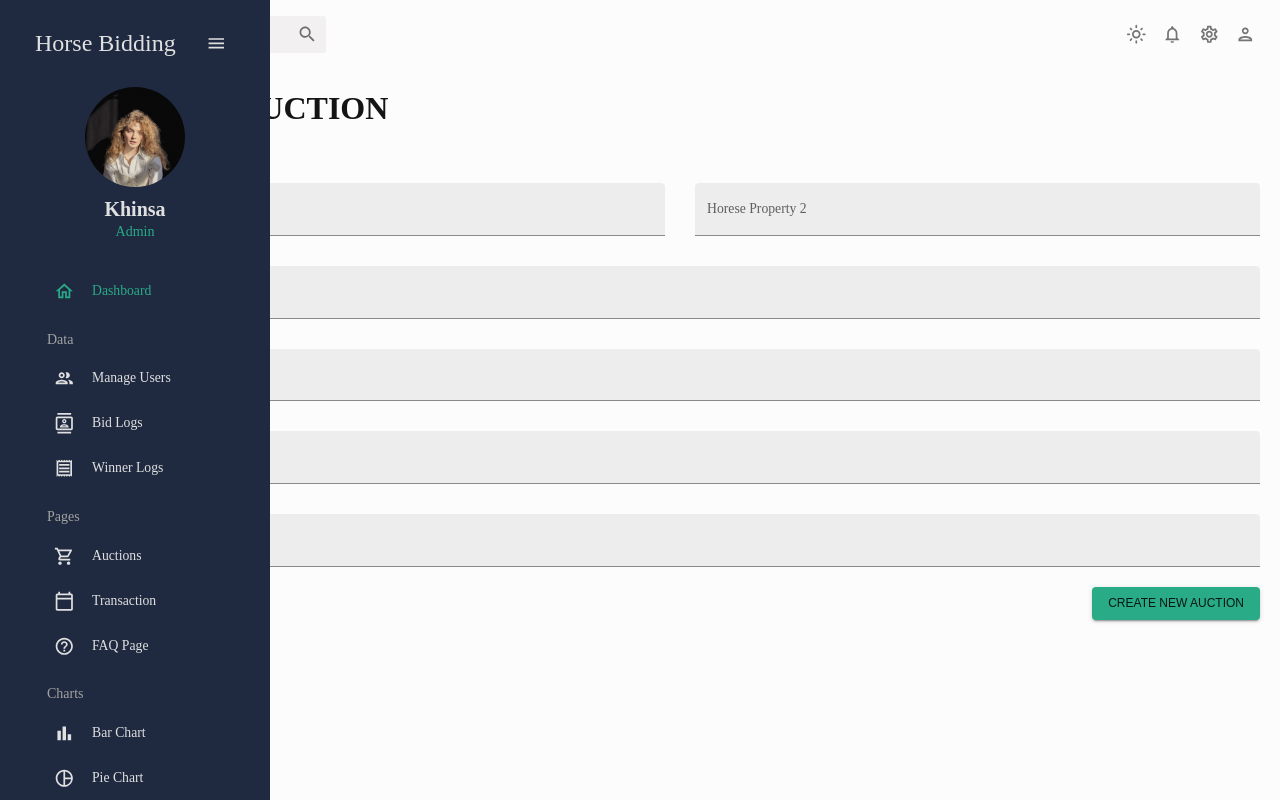
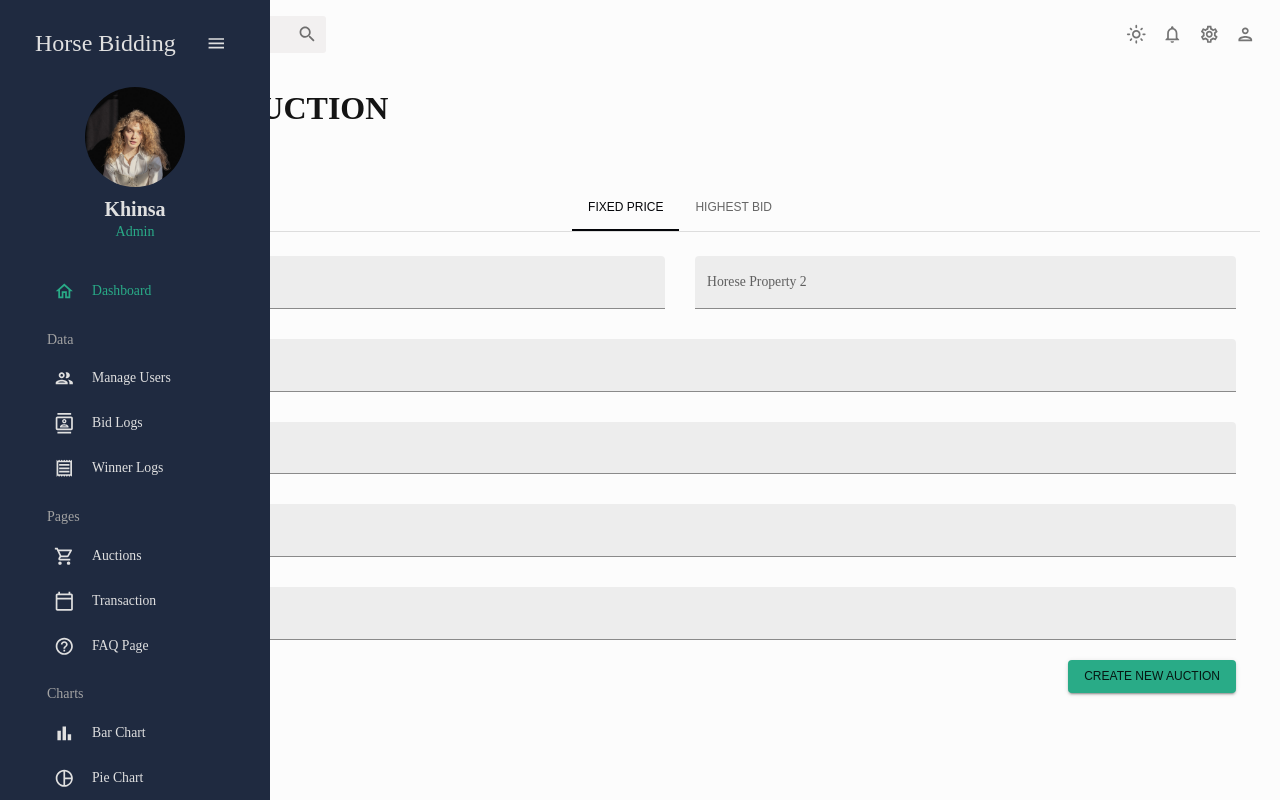
Before and after one commit to Usman-Marwat/horseauctionadmin, a React (Vite) app: page /addProduct in a window 1280 px wide. Built offline with nearby package versions, Linux system fonts and the light colour scheme.

Commit message:
Add skeletons for the auction products.

```diff
--- a/package.json
+++ b/package.json
@@ -13,6 +13,7 @@
 		"@emotion/react": "^11.11.1",
 		"@emotion/styled": "^11.11.0",
 		"@mui/icons-material": "^5.14.7",
+		"@mui/lab": "^5.0.0-alpha.143",
 		"@mui/material": "^5.14.7",
 		"@mui/x-data-grid": "^6.12.1",
 		"@nivo/bar": "^0.83.0",
--- /dev/null
+++ b/src/hooks/useBidProducts.js
@@ -0,0 +1,16 @@
+import { useQuery } from '@tanstack/react-query';
+import axios from 'axios';
+
+const useBidProducts = () => {
+	const fetchProducts = () =>
+		axios
+			.get('https://erin-impossible-donkey.cyclic.app/client/products')
+			.then((res) => res.data);
+
+	return useQuery({
+		queryKey: ['products'],
+		queryFn: fetchProducts,
+	});
+};
+
+export default useBidProducts;
--- a/src/scenes/addProduct/index.jsx
+++ b/src/scenes/addProduct/index.jsx
@@ -1,20 +1,64 @@
-import { Box, Button, TextField } from '@mui/material';
+import { Box, Button, Tab, TextField } from '@mui/material';
+import TabContext from '@mui/lab/TabContext';
+import TabList from '@mui/lab/TabList';
+import TabPanel from '@mui/lab/TabPanel';
 import { Formik } from 'formik';
 import * as yup from 'yup';
+
 import useMediaQuery from '@mui/material/useMediaQuery';
 import Header from '../../components/Header';
+import { useState } from 'react';
 
-const AddProduct = () => {
+export default () => {
 	const isNonMobile = useMediaQuery('(min-width:600px)');
-
-	const handleFormSubmit = (values) => {
-		console.log(values);
-	};
 
 	return (
 		<Box m="20px">
 			<Header title="CREATE AUCTION" subtitle="Create a New Auction" />
+			<TabViews isNonMobile={isNonMobile} />
+		</Box>
+	);
+};
 
+const TabViews = ({ isNonMobile }) => {
+	const [value, setValue] = useState('1');
+
+	const handleChange = (e) => {
+		switch (e.target.textContent) {
+			case 'Fixed Price':
+				setValue('1');
+				break;
+			case 'Highest Bid':
+				setValue('2');
+				break;
+		}
+	};
+
+	return (
+		<TabContext value={value}>
+			<Box sx={{ borderBottom: 1, borderColor: 'divider' }}>
+				<TabList
+					onChange={handleChange}
+					aria-label="lab API tabs example"
+					centered={isNonMobile}
+				>
+					<Tab label="Fixed Price" value="1" />
+					<Tab label="Highest Bid" value="2" />
+				</TabList>
+			</Box>
+			<TabPanel value="1">
+				<FixedPriceAuction isNonMobile={isNonMobile} />
+			</TabPanel>
+			<TabPanel value="2">Highest Bid Auction</TabPanel>
+		</TabContext>
+	);
+};
+
+const FixedPriceAuction = ({ isNonMobile }) => {
+	const handleFormSubmit = (values) => {
+		console.log(values);
+	};
+	return (
 		<Formik
 			onSubmit={handleFormSubmit}
 			initialValues={initialValues}
@@ -124,7 +168,6 @@ const AddProduct = () => {
 				</form>
 			)}
 		</Formik>
-		</Box>
 	);
 };
 
@@ -150,5 +193,3 @@ const initialValues = {
 	address1: '',
 	address2: '',
 };
-
-export default AddProduct;
--- a/src/scenes/products/index.jsx
+++ b/src/scenes/products/index.jsx
@@ -14,6 +14,7 @@ import {
 	Autocomplete,
 	Chip,
 	CircularProgress,
+	Skeleton,
 } from '@mui/material';
 import { AddCircle, DeleteOutline } from '@mui/icons-material';
 import EditIcon from '@mui/icons-material/Edit';
@@ -27,6 +28,7 @@ import Header from '../../components/Header';
 import FlexBetween from '../../components/FlexBetween';
 import ImageSlider from '../../components/ImageSlider';
 import { useQuery } from '@tanstack/react-query';
+import useBidProducts from '../../hooks/useBidProducts';
 
 const Products = () => {
 	const theme = useTheme();
@@ -35,13 +37,15 @@ const Products = () => {
 	const [finalData, setFinalData] = useState();
 	const [categories, setCategories] = useState([]);
 
-	const { isLoading, data } = useQuery({
+	const { isLoading, data, isFetching } = useQuery({
 		queryKey: ['products'],
 		queryFn: () =>
 			axios
 				.get('https://erin-impossible-donkey.cyclic.app/client/products')
 				.then((res) => res.data),
 	});
+
+	// const { data,isLoading,error} = useBidProducts();
 
 	useEffect(() => {
 		setFinalData(data);
@@ -53,7 +57,7 @@ const Products = () => {
 
 	return (
 		<Box m="1.5rem 2.5rem">
-			<Header title="Auctions" subtitle="See your list of Bids" />
+			<Header title="Auctions" su btitle="See your list of Bids" />
 			<Box sx={{ marginTop: 1 }}>
 				<Link to={'/addProduct'} style={{ textDecoration: 'none' }}>
 					<Button type="submit" color="secondary" variant="contained">
@@ -63,7 +67,38 @@ const Products = () => {
 				</Link>
 			</Box>
 
-			{data || !isLoading ? (
+			{/* {isFetching && (
+				<Box display="flex" flex={1} justifyContent="center">
+					<CircularProgress />
+					<Skeleton variant="rectangular" width={210} height={118} />
+				</Box>
+			)} */}
+			{isFetching && !data && (
+				<Box
+					mt="20px"
+					display="grid"
+					gridTemplateColumns="repeat(4, minmax(0, 1fr))"
+					justifyContent="space-between"
+					rowGap="20px"
+					columnGap="1.33%"
+					sx={{
+						'& > div': { gridColumn: isNonMobile ? undefined : 'span 4' },
+					}}
+				>
+					{[1, 2, 3, 4, 5, 6, 7].map((i) => (
+						<Box key={i} display="flex" flexDirection="column">
+							<Skeleton variant="rectangular" height={118} />
+							<Skeleton width="90%" />
+							<Skeleton width="50%" />
+							<Skeleton width="70%" />
+							<Skeleton width="80%" />
+							<Skeleton width="25%" height={40} />
+						</Box>
+					))}
+				</Box>
+			)}
+
+			{(data || !isLoading) && (
 				<Box
 					mt="20px"
 					display="grid"
@@ -83,10 +118,6 @@ const Products = () => {
 							categoriesNames={categoriesNames}
 						/>
 					))}
-				</Box>
-			) : (
-				<Box display="flex" flex={1} justifyContent="center">
-					<CircularProgress />
 				</Box>
 			)}
 		</Box>
```
Also changed, not shown: 1 other file (tests, documents, lock files or other folders). Lines whose indentation alone changed are shown as unchanged.
